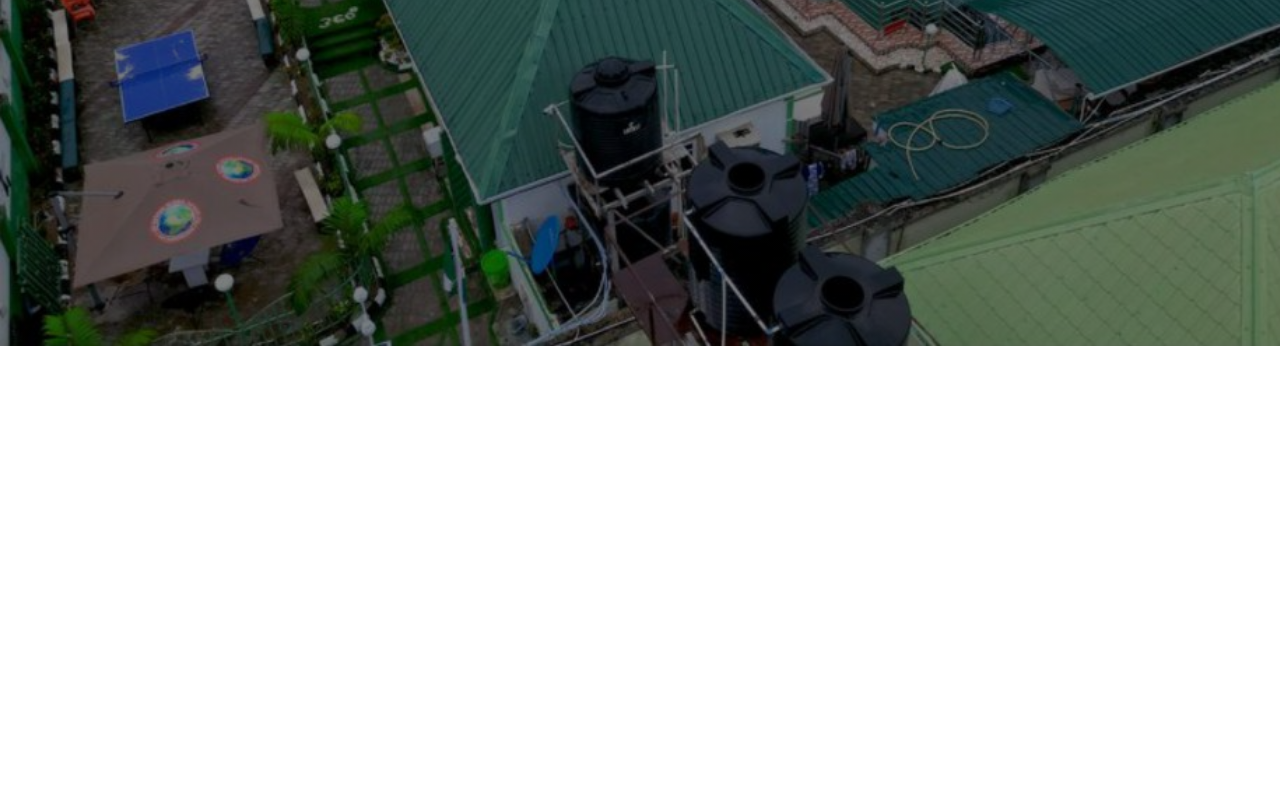
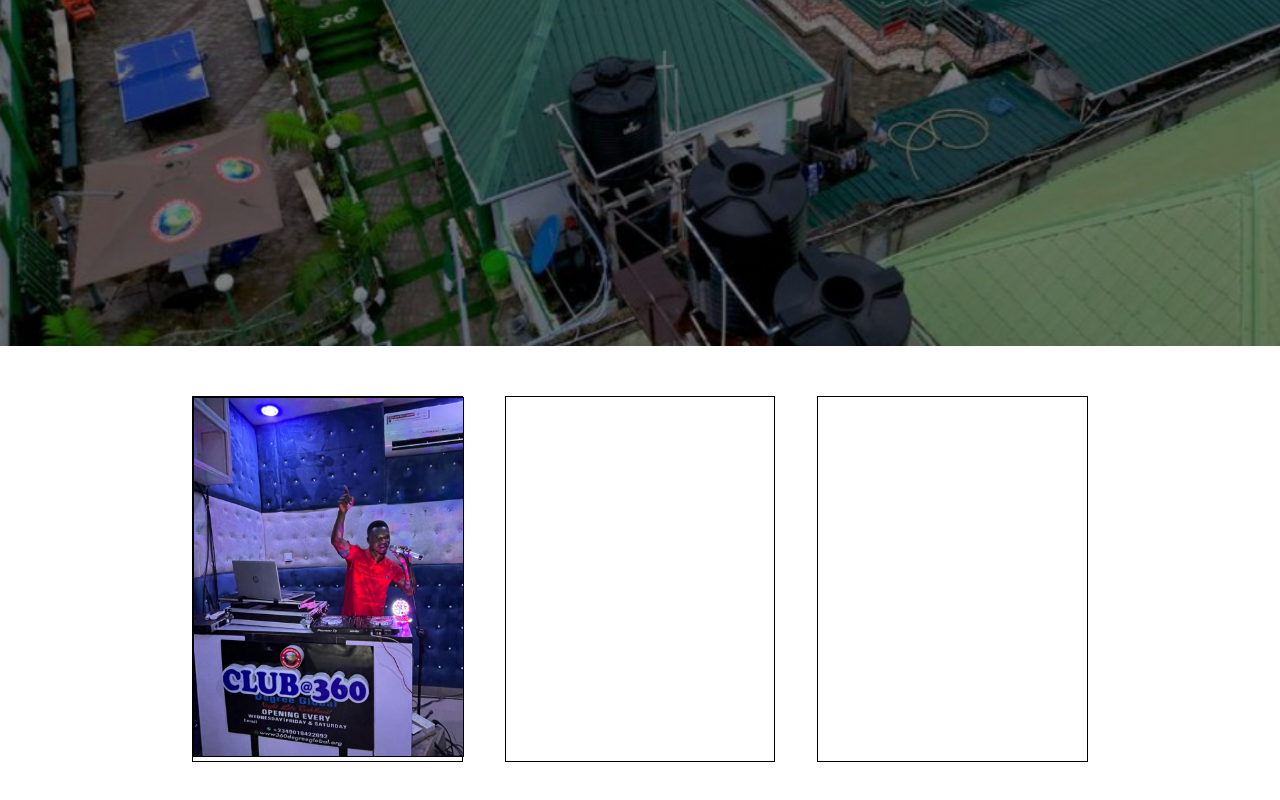
Before and after one commit to teslyym/dAwnBrinGersLayOut, a plain HTML site: page index.html in a window 1280 px wide. Shown: the part 454-1254 px from the top of the page. Before the commit the page ends 800 px from the top, so only its background shows below. Drawn offline with Linux system fonts and the light colour scheme.

Commit message:
addition of Services section

```diff
--- a/css/style.css
+++ b/css/style.css
@@ -53,3 +53,17 @@ header img {
 #hero p {
     text-align: center;
 }
+#three-boxes {
+    display: flex;
+    justify-content: space-between;
+    width: 70%;
+    margin: 50px auto;
+}
+.box {
+    width: 30%;
+    border: black 1px solid;
+}
+.box img {
+    width: 100%;
+    border: black 1px solid;
+}
--- a/index.html
+++ b/index.html
@@ -24,5 +24,16 @@
 <p>Your Happiness is our concern</p>
       </div>
     </section>
+    <section id="Services">
+        <div id="three-boxes">
+            <div class="box">
+                <img src="./resources/asset 3.jpeg" alt="">
+            </div>
+            <div class="box"></div>
+            <div class="box"></div>
+
+        </div>
+
+    </section>
   </body>
 </html>
```
